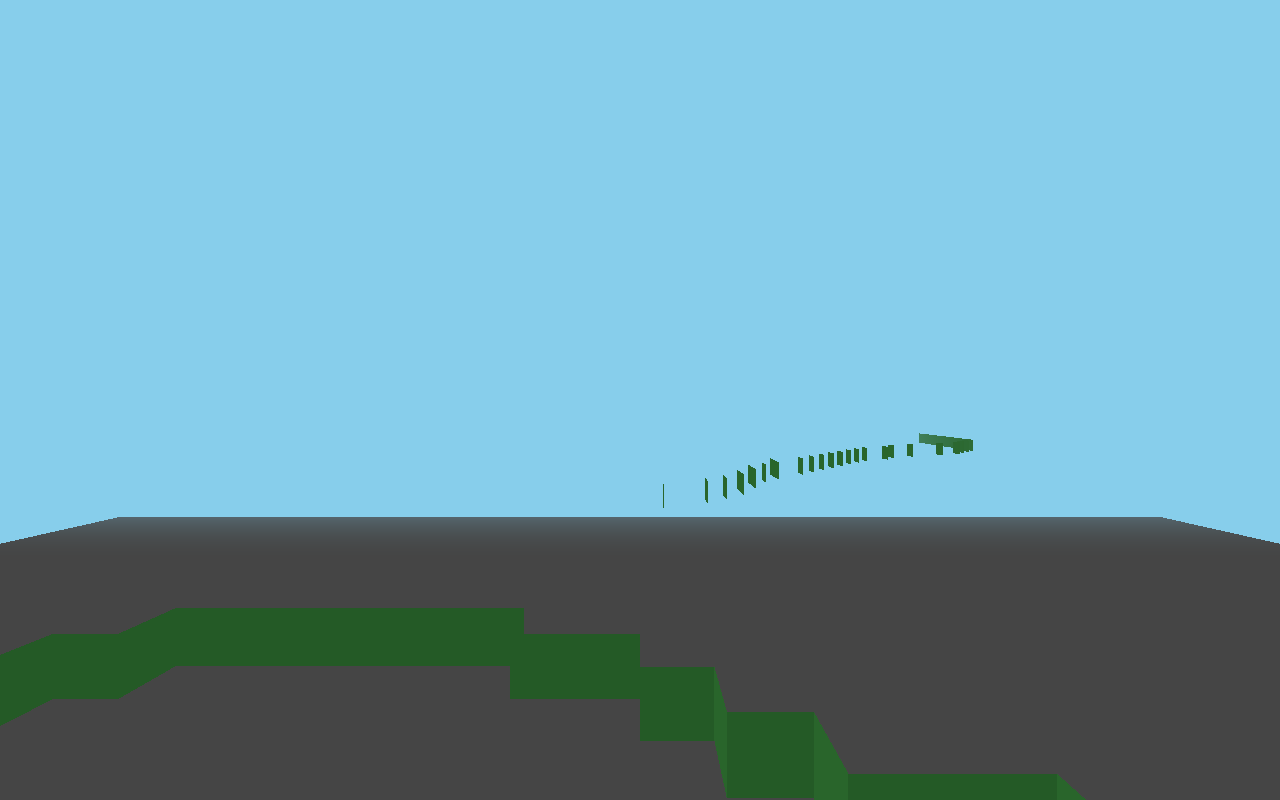
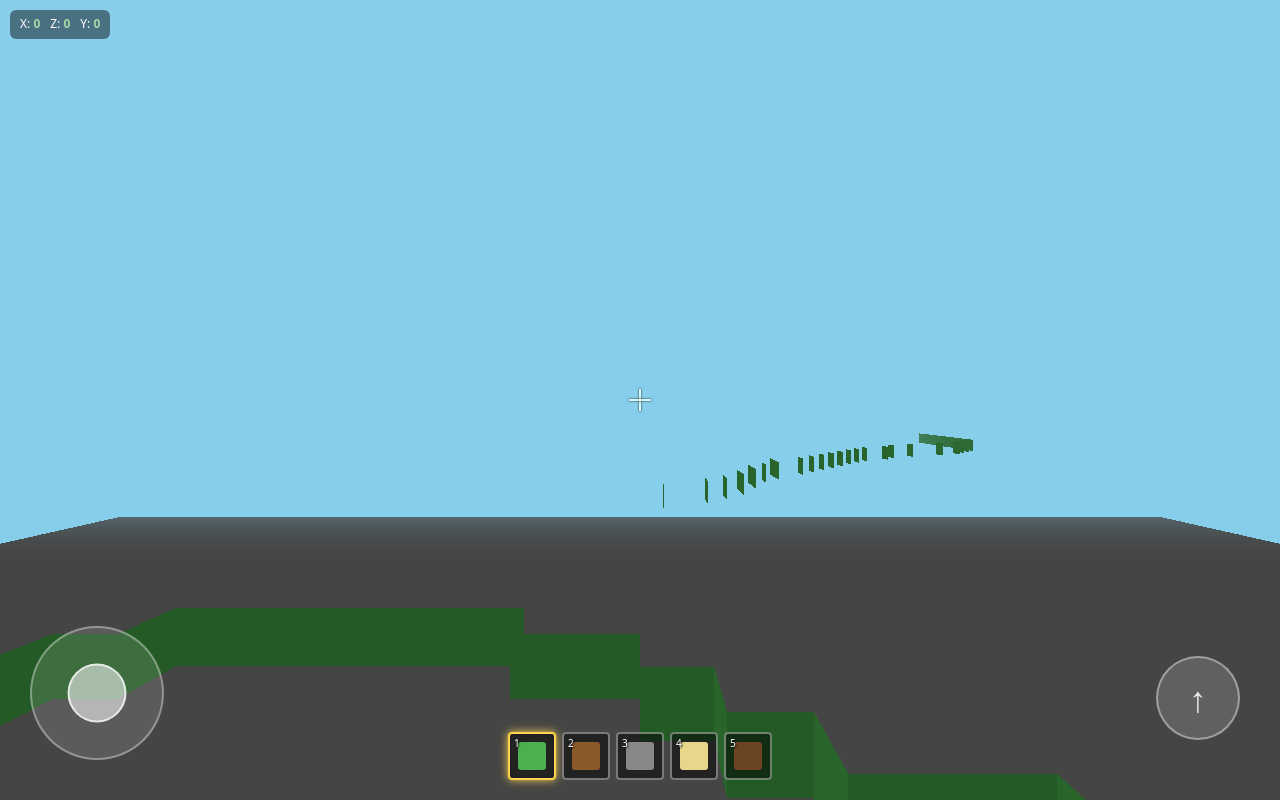
Before and after one commit to KaitoSawano/game, a website: page src/index.html in a window 1280 px wide. Drawn offline with nearby package versions, Linux system fonts and the light colour scheme; animation ran at ten frames a second.

Commit message:
Refactor styles and structure in index.html

```diff
--- a/src/index.html
+++ b/src/index.html
@@ -5,40 +5,168 @@
   <meta name="viewport" content="width=device-width,initial-scale=1,user-scalable=no">
   <title>VoxelGame</title>
   <style>
-    html, body { margin: 0; padding: 0; overflow: hidden; background: #111; touch-action: none; }
+    html, body {
+      margin: 0; padding: 0;
+      overflow: hidden;
+      background: #111;
+      touch-action: none;
+      user-select: none;
+      -webkit-user-select: none;
+      font-family: system-ui, sans-serif;
+    }
     canvas { display: block; }
 
+    /* ==== JOYSTICK (kiri bawah) ==== */
     #joyBase {
       position: fixed;
-      width: 140px;
-      height: 140px;
+      left: 30px;
+      bottom: 40px;
+      width: 130px;
+      height: 130px;
       border-radius: 50%;
-      background: rgba(255,255,255,0.15);
-      border: 2px solid rgba(255,255,255,0.4);
+      background: rgba(255,255,255,0.12);
+      border: 2px solid rgba(255,255,255,0.35);
       pointer-events: none;
-      display: none;
       z-index: 10;
     }
-
     #joyKnob {
       position: absolute;
       left: 50%;
       top: 50%;
-      width: 60px;
-      height: 60px;
+      width: 55px;
+      height: 55px;
       border-radius: 50%;
-      background: rgba(255,255,255,0.5);
+      background: rgba(255,255,255,0.55);
+      border: 2px solid rgba(255,255,255,0.7);
       transform: translate(-50%, -50%);
       pointer-events: none;
+    }
+
+    /* ==== TOMBOL LOMPAT (kanan bawah) ==== */
+    #jumpBtn {
+      position: fixed;
+      right: 40px;
+      bottom: 60px;
+      width: 80px;
+      height: 80px;
+      border-radius: 50%;
+      background: rgba(255,255,255,0.15);
+      border: 2px solid rgba(255,255,255,0.4);
+      color: rgba(255,255,255,0.85);
+      font-size: 36px;
+      display: flex;
+      align-items: center;
+      justify-content: center;
+      pointer-events: none;
+      z-index: 10;
+    }
+    #jumpBtn.active {
+      background: rgba(255,255,255,0.35);
+    }
+
+    /* ==== HOTBAR (bawah tengah) ==== */
+    #hotbar {
+      position: fixed;
+      left: 50%;
+      bottom: 20px;
+      transform: translateX(-50%);
+      display: flex;
+      gap: 6px;
+      z-index: 10;
+      pointer-events: none;
+    }
+    .slot {
+      width: 44px;
+      height: 44px;
+      background: rgba(0,0,0,0.5);
+      border: 2px solid rgba(255,255,255,0.4);
+      border-radius: 4px;
+      display: flex;
+      align-items: center;
+      justify-content: center;
+      position: relative;
+    }
+    .slot.selected {
+      border-color: #ffd54f;
+      box-shadow: 0 0 8px #ffd54f;
+    }
+    .slot .color {
+      width: 28px;
+      height: 28px;
+      border-radius: 3px;
+    }
+    .slot .num {
+      position: absolute;
+      top: 2px;
+      left: 4px;
+      font-size: 10px;
+      color: white;
+      text-shadow: 1px 1px 2px black;
+    }
+
+    /* ==== INFO KOORDINAT (kiri atas) ==== */
+    #info {
+      position: fixed;
+      top: 10px;
+      left: 10px;
+      background: rgba(0,0,0,0.45);
+      color: white;
+      padding: 6px 10px;
+      border-radius: 6px;
+      font-size: 12px;
+      z-index: 10;
+      pointer-events: none;
+      line-height: 1.4;
+    }
+    #info .row { display: flex; gap: 10px; }
+    #info .val { color: #a5d6a7; font-weight: bold; }
+
+    /* ==== CROSSHAIR (tengah) ==== */
+    #crosshair {
+      position: fixed;
+      left: 50%;
+      top: 50%;
+      width: 22px;
+      height: 22px;
+      transform: translate(-50%, -50%);
+      z-index: 10;
+      pointer-events: none;
+    }
+    #crosshair::before, #crosshair::after {
+      content: '';
+      position: absolute;
+      background: rgba(255,255,255,0.7);
+      box-shadow: 0 0 2px black;
+    }
+    #crosshair::before {
+      left: 50%; top: 0; width: 2px; height: 100%;
+      transform: translateX(-50%);
+    }
+    #crosshair::after {
+      top: 50%; left: 0; height: 2px; width: 100%;
+      transform: translateY(-50%);
     }
   </style>
 </head>
 <body>
   <canvas id="game"></canvas>
 
-  <div id="joyBase">
-    <div id="joyKnob"></div>
+  <div id="joyBase"><div id="joyKnob"></div></div>
+  <div id="jumpBtn">↑</div>
+
+  <div id="hotbar">
+    <div class="slot selected" data-block="1"><span class="num">1</span><div class="color" style="background:#4caf50"></div></div>
+    <div class="slot" data-block="2"><span class="num">2</span><div class="color" style="background:#8b5a2b"></div></div>
+    <div class="slot" data-block="3"><span class="num">3</span><div class="color" style="background:#888888"></div></div>
+    <div class="slot" data-block="4"><span class="num">4</span><div class="color" style="background:#e8d68a"></div></div>
+    <div class="slot" data-block="5"><span class="num">5</span><div class="color" style="background:#6b4423"></div></div>
   </div>
+
+  <div id="info">
+    <div class="row"><span>X: <span class="val" id="infoX">0</span></span><span>Z: <span class="val" id="infoZ">0</span></span><span>Y: <span class="val" id="infoY">0</span></span></div>
+  </div>
+
+  <div id="crosshair"></div>
 
   <script type="importmap">
   {
```
